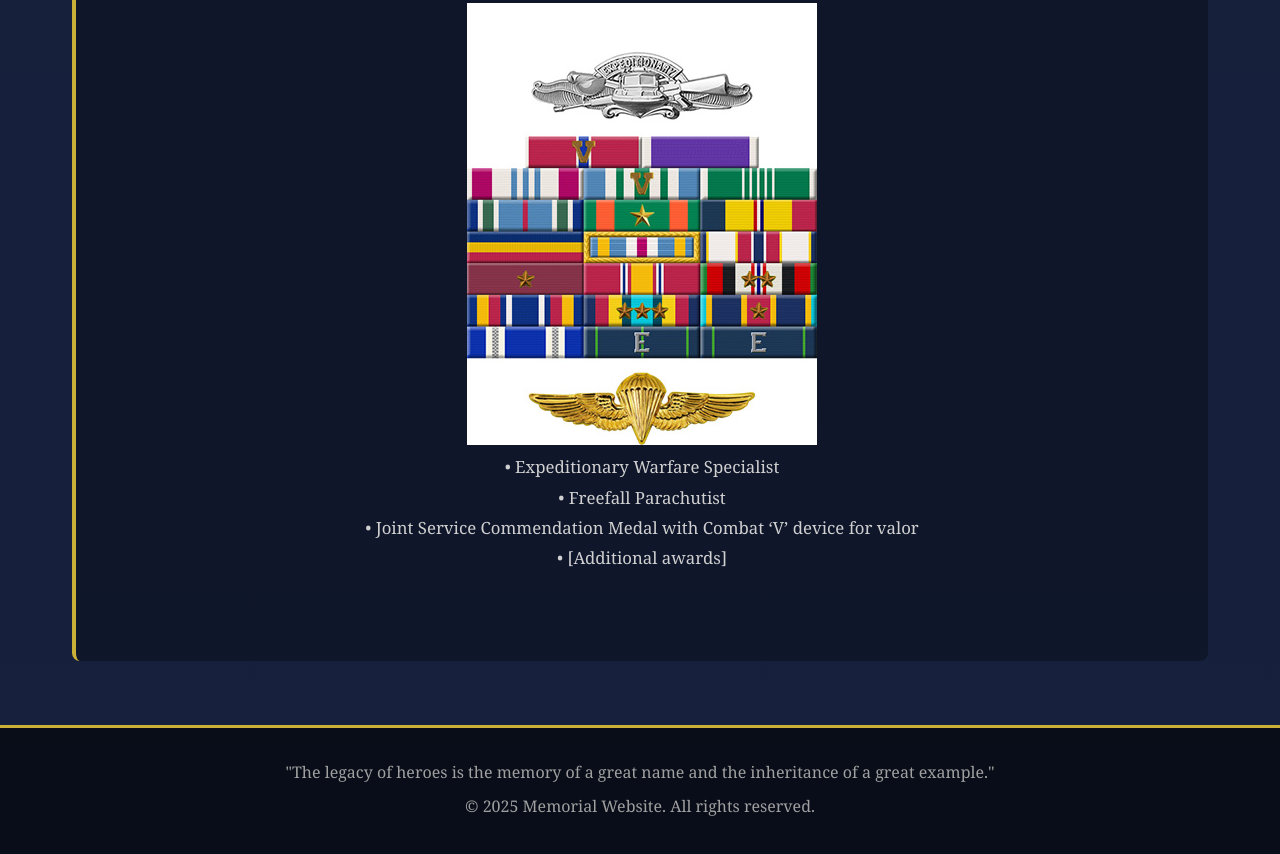
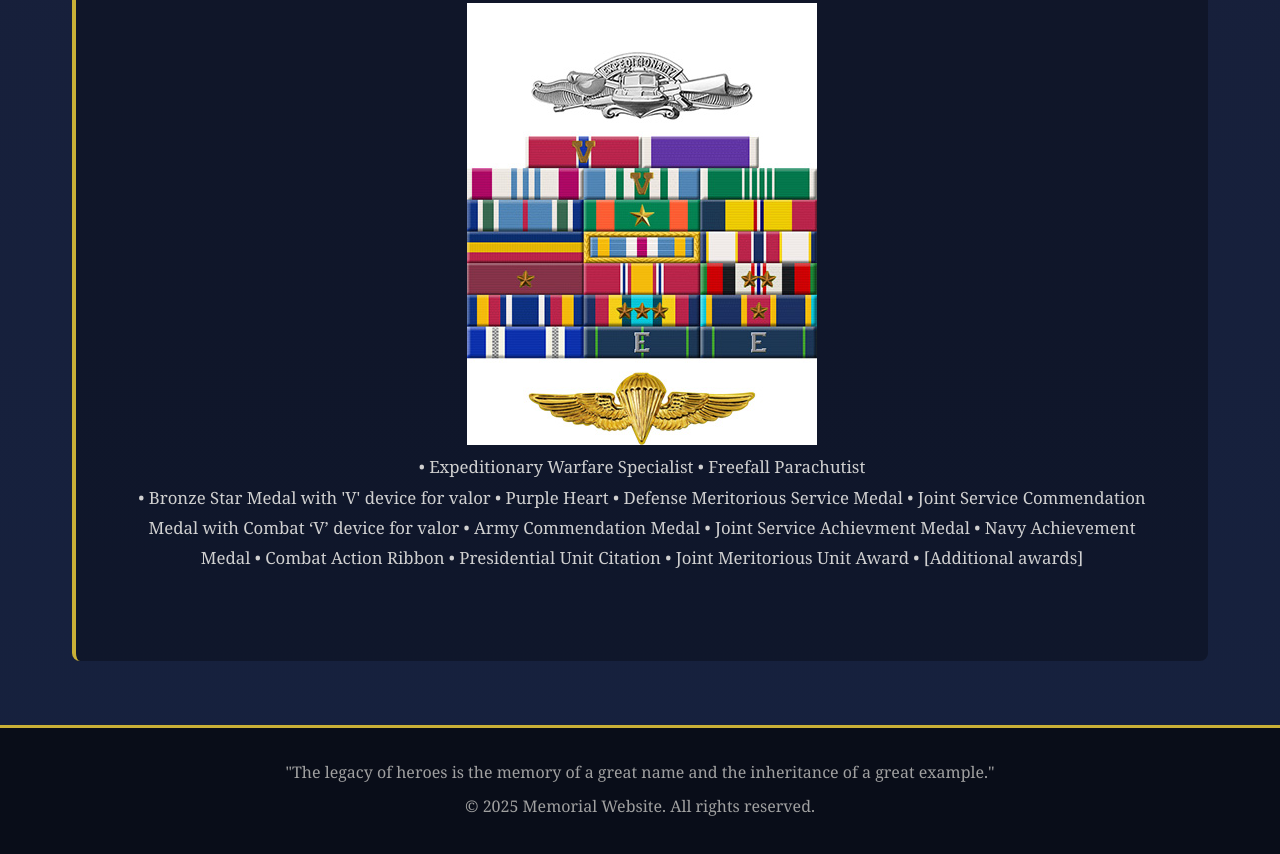
Before and after one commit to tangofoxtrot80/ExtortionOneSeven, a plain HTML site: page JaredDayMem.html in a window 1280 px wide. Shown: the part 3401-4255 px from the top of the page. Drawn offline with Linux system fonts and the light colour scheme.

Commit message:
Update JaredDayMem.html
Added medal info

```diff
--- a/JaredDayMem.html
+++ b/JaredDayMem.html
@@ -129,9 +129,18 @@
                         <img src="photos/JaredWDayRibbons.jpg" alt="JaredRibbons">
 
                     <p>
-                        • Expeditionary Warfare Specialist<br>
+                        • Expeditionary Warfare Specialist
                         • Freefall Parachutist<br>
-                        • Joint Service Commendation Medal with Combat ‘V’ device for valor<br>
+                        • Bronze Star Medal with 'V' device for valor
+                        • Purple Heart
+                        • Defense Meritorious Service Medal
+                        • Joint Service Commendation Medal with Combat ‘V’ device for valor
+                        • Army Commendation Medal
+                        • Joint Service Achievment Medal
+                        • Navy Achievement Medal
+                        • Combat Action Ribbon
+                        • Presidential Unit Citation
+                        • Joint Meritorious Unit Award
                         • [Additional awards]
                     </p>
                 </div>
```
